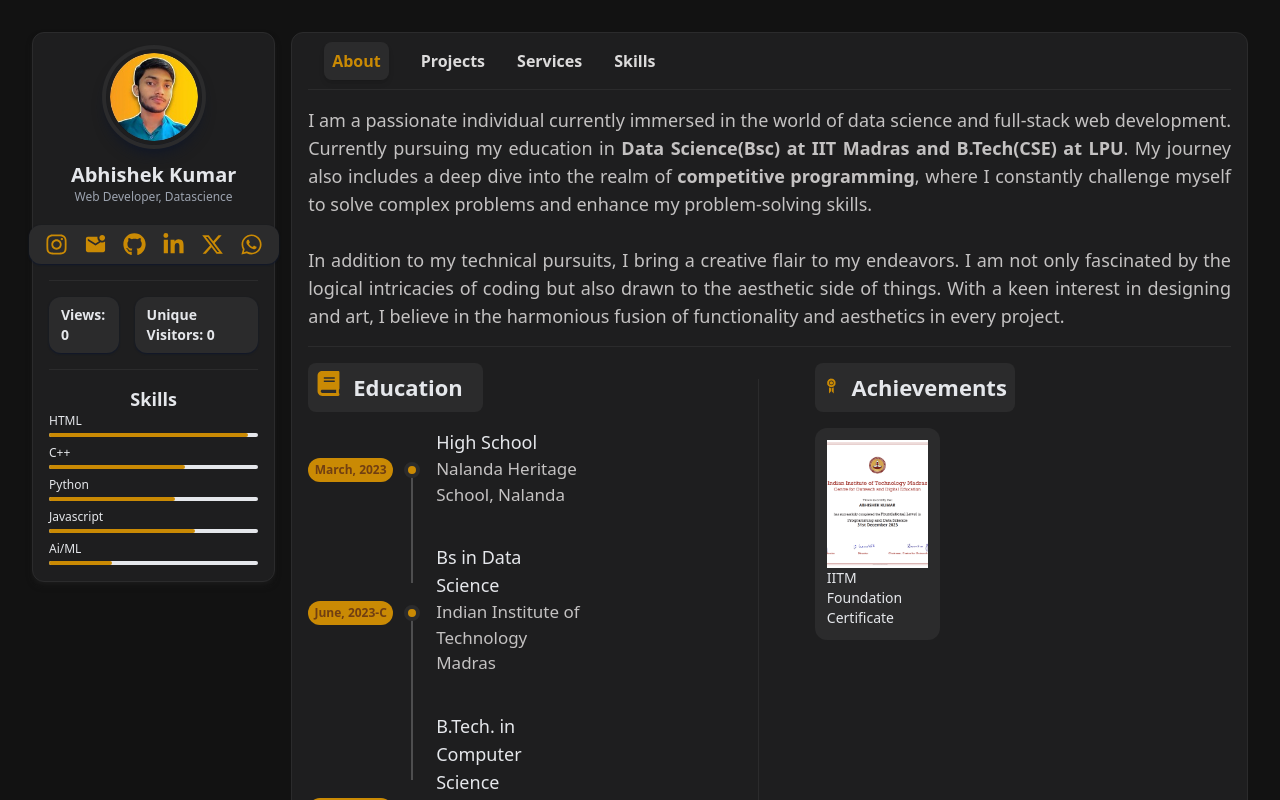
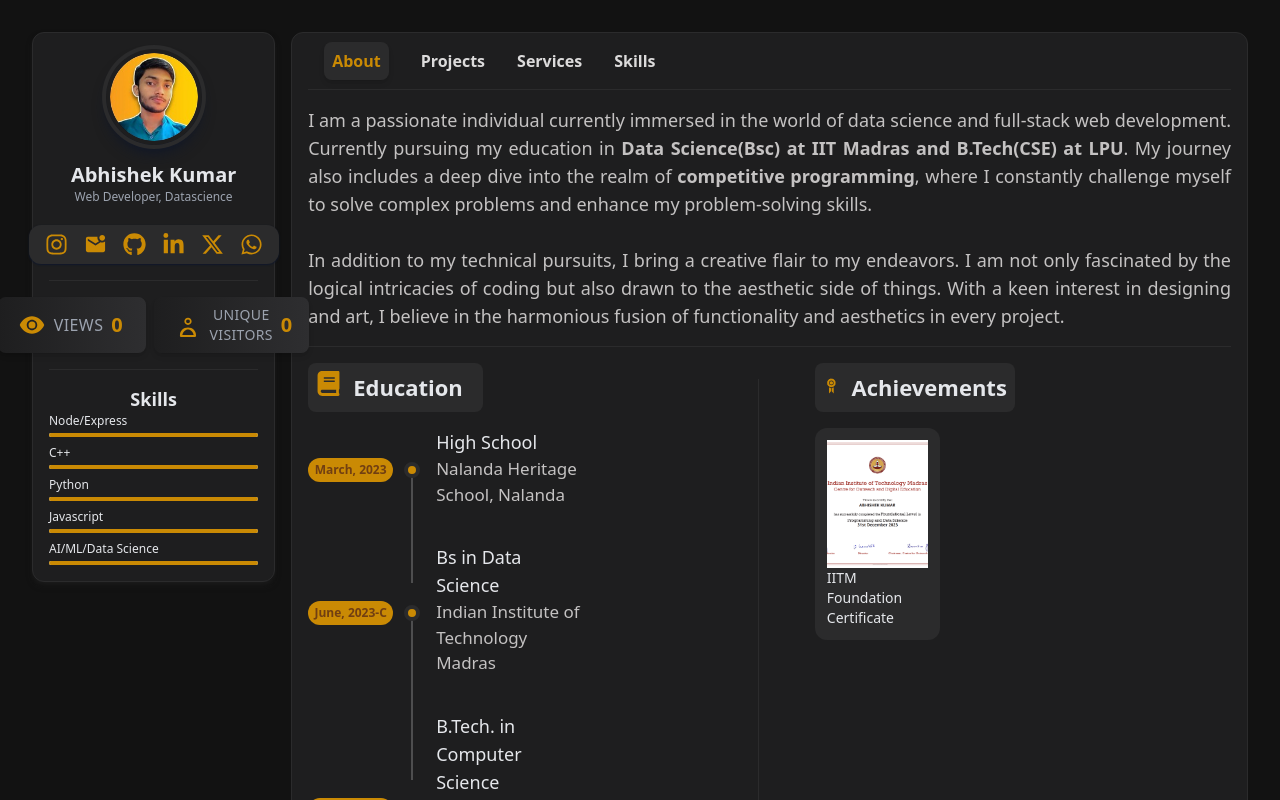
Before and after one commit to meaviishek/Portfolio-backend, a React (Vite) app in the folder frontend/: page / in a window 1280 px wide. Shown: the top 800 px of the page. Built offline with nearby package versions, Linux system fonts and the light colour scheme; no server answers.

Commit message:
First commit

```diff
--- a/frontend/src/App.jsx
+++ b/frontend/src/App.jsx
@@ -45,6 +45,12 @@ function App() {
 
       fetchViewCounts();
   }, []);
+  const [loaded, setLoaded] = useState(false);
+
+  useEffect(() => {
+    // Trigger animation after component mounts
+    setLoaded(true);
+  }, []);
 
   return (
 
@@ -71,41 +77,68 @@ function App() {
              <a href="https://twitter.com/meaviishek"> <FaXTwitter size="23px" color="#CA8A04" className="mx-2 transition-all duration-300 hover:scale-125"/></a>
              < a href="https://wa.link/qyx09o"> <FaWhatsapp size="23px" color="#CA8A04" className="mx-2 transition-all duration-300 hover:scale-125"/></a>
               </div>
+
               <hr className="h-px my-4 w-full border-0 bg-[#2B2B2C]"/>
-              <div className="flex space-x-4 font-semibold text-sm">
-              <div className=" px-3  bg-[#2B2B2C] p-2 rounded-xl shadow-slate-900 shadow-sm">
-              <h3 className="">Views: {viewCount}</h3>
+              <div className="flex flex-col sm:flex-row space-y-2 sm:space-y-0 sm:space-x-2 font-semibold text-sm text-white">
+      {/* Views */}
+      <div className="flex items-center px-5 py-2 bg-gradient-to-r from-[#1E1E1F] to-[#2e2e30] rounded-lg shadow-md hover:shadow-lg hover:scale-105 transition duration-300 ease-in-out transform   w-full sm:w-1/2">
+        <div className="mr-2">
+          <svg xmlns="http://www.w3.org/2000/svg" className="h-7 w-7 text-yellow-600" viewBox="0 0 24 24" fill="currentColor">
+            <path d="M12 4.5C7.305 4.5 3.417 7.521 1.5 12c1.917 4.479 5.805 7.5 10.5 7.5s8.583-3.021 10.5-7.5c-1.917-4.479-5.805-7.5-10.5-7.5zm0 12c-2.481 0-4.5-2.019-4.5-4.5S9.519 7.5 12 7.5 16.5 9.519 16.5 12s-2.019 4.5-4.5 4.5zm0-7.5a3 3 0 100 6 3 3 0 000-6z" />
+          </svg>
         </div>
-              <div className="px-3  bg-[#2B2B2C] p-2 rounded-xl shadow-slate-900 shadow-sm">
-              <h3>Unique Visitors: {uniqueCount}</h3>
+        <div className="flex flex-row items-center space-x-2 text-center">
+  <h3 className="text-xs sm:text-sm md:text-base font-medium text-gray-400 uppercase tracking-wide">Views</h3>
+  <span className="text-sm sm:text-lg md:text-xl font-bold text-yellow-600">{viewCount}</span>
+</div>
+
+
+      </div>
+
+      {/* Unique Visitors */}
+      <div className="flex items-center px-5 py-2 bg-gradient-to-r from-[#1E1E1F] to-[#2e2e30] rounded-lg shadow-md  hover:shadow-lg hover:scale-105 transition duration-300 ease-in-out transform   w-full sm:w-1/2">
+        <div className="mr-2">
+          <svg xmlns="http://www.w3.org/2000/svg" className="h-7 w-7 text-yellow-600" viewBox="0 0 24 24" fill="currentColor">
+            <path d="M12 12c1.72 0 3.112-1.392 3.112-3.112S13.72 5.776 12 5.776s-3.112 1.392-3.112 3.112S10.28 12 12 12zm0-4.776a1.664 1.664 0 110 3.328 1.664 1.664 0 010-3.328zM12 14.224c-4.12 0-6.92 2.8-6.92 6.92 0 .608.496 1.104 1.104 1.104h11.632a1.104 1.104 0 001.104-1.104c0-4.12-2.8-6.92-6.92-6.92zm-4.832 6.448c.312-2.696 2.552-4.832 4.832-4.832s4.52 2.136 4.832 4.832H7.168z" />
+          </svg>
+        </div>
+        <div className="flex flex-row items-center space-x-2 text-center">
+  <h3 className="text-xs sm:text-sm font-medium text-gray-400 uppercase tracking-wide">Unique Visitors</h3>
+  <span className="text-base sm:text-lg md:text-xl font-extrabold text-yellow-600">{uniqueCount}</span>
+</div>
+
+
       </div>
     </div>
               <hr className="h-px my-4 w-full border-0 bg-[#2B2B2C]"/>
                <h1 className="text-[18px] font-semibold font-sans">Skills</h1>
 
             </div>
-               <div className="">
-               <div className="mb-1 text-xs font-medium dark:text-white">HTML</div>
+            <div>
+      <div className="mb-1 text-xs font-medium dark:text-white">Node/Express</div>
       <div className="w-full bg-gray-200 rounded-full h-1 dark:bg-[#383838]">
-               <div className="bg-yellow-600 h-1 rounded-full" style={{width: "95%"}}></div>
+        <div className="bg-yellow-600 h-1 rounded-full animate-progress" style={{ width: "50%" }}></div>
       </div>
+
       <div className="mb-1 mt-2 text-xs font-medium dark:text-white">C++</div>
       <div className="w-full bg-gray-200 rounded-full h-1 dark:bg-[#383838]">
-               <div className="bg-yellow-600 h-1 rounded-full" style={{width: "65%"}}></div>
+        <div className="bg-yellow-600 h-1 rounded-full animate-progress" style={{ width: "65%" }}></div>
       </div>
+
       <div className="mb-1 mt-2 text-xs font-medium dark:text-white">Python</div>
       <div className="w-full bg-gray-200 rounded-full h-1 dark:bg-[#383838]">
-               <div className="bg-yellow-600 h-1 rounded-full" style={{width: "60%"}}></div>
-</div>
-<div className="mb-1 mt-2  text-xs font-medium dark:text-white">Javascript</div>
-               <div className="w-full bg-gray-200 rounded-full h-1 dark:bg-[#383838]">
-               <div className="bg-yellow-600 h-1 rounded-full" style={{width: "70%"}}></div>
-</div>
-<div className="mb-1 mt-2  text-xs font-medium dark:text-white">Ai/ML</div>
-               <div className="w-full bg-gray-200 rounded-full h-1 dark:bg-[#383838]">
-               <div className="bg-yellow-600 h-1 rounded-full" style={{width: "30%"}}></div>
+        <div className="bg-yellow-600 h-1 rounded-full animate-progress" style={{ width: "60%" }}></div>
       </div>
 
+      <div className="mb-1 mt-2 text-xs font-medium dark:text-white">Javascript</div>
+      <div className="w-full bg-gray-200 rounded-full h-1 dark:bg-[#383838]">
+        <div className="bg-yellow-600 h-1 rounded-full animate-progress" style={{ width: "70%" }}></div>
+      </div>
+
+      <div className="mb-1 mt-2 text-xs font-medium dark:text-white">AI/ML/Data Science</div>
+      <div className="w-full bg-gray-200 rounded-full h-1 dark:bg-[#383838]">
+        <div className="bg-yellow-600 h-1 rounded-full animate-progress" style={{ width: "30%" }}></div>
+      </div>
     </div>
 
 
--- a/frontend/src/index.css
+++ b/frontend/src/index.css
@@ -1,3 +1,9 @@
 @tailwind base;
 @tailwind components;
 @tailwind utilities;
+
+/* CSS for animation */
+.progress-bar {
+    transition: width 1.5s ease-in-out;
+    width: 0; /* Initial width */
+  }
--- a/frontend/tailwind.config.js
+++ b/frontend/tailwind.config.js
@@ -3,7 +3,21 @@ export default {
   content: [ "./index.html",
     "./src/**/*.{js,ts,jsx,tsx}",],
   theme: {
-    extend: {},
+    extend: {
+
+keyframes: {
+        progress: {
+          '0%': { width: '0%' },
+          '100%': { width: '100%' },
+        },
+      },
+      animation: {
+        progress: 'progress 1.5s ease-in-out forwards',
+      },
+
+
+
+    },
   },
   plugins: [],
 }
```
Also changed, not shown: 2 other files (tests, documents, lock files or other folders). Lines whose indentation alone changed are shown as unchanged.
